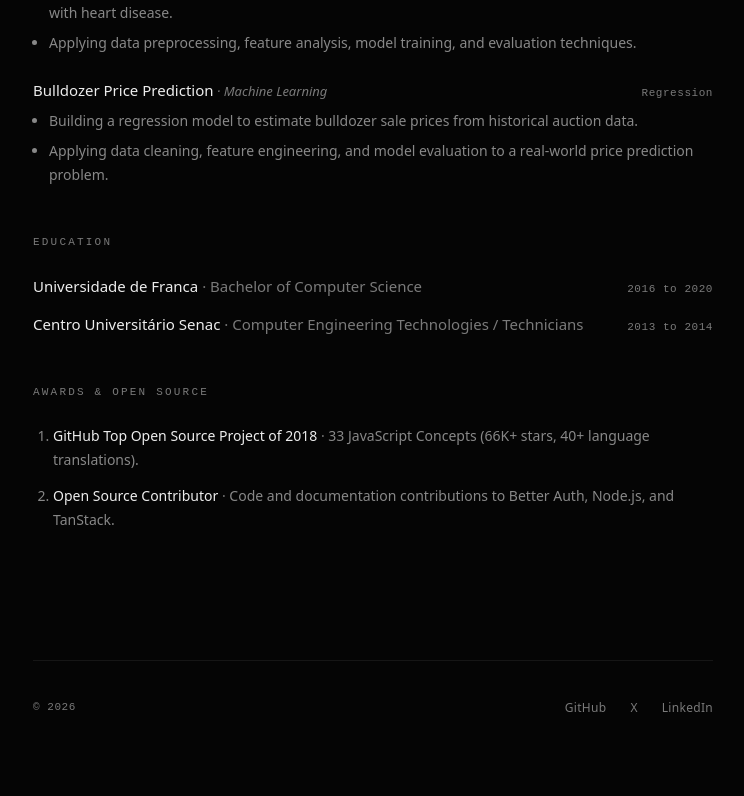
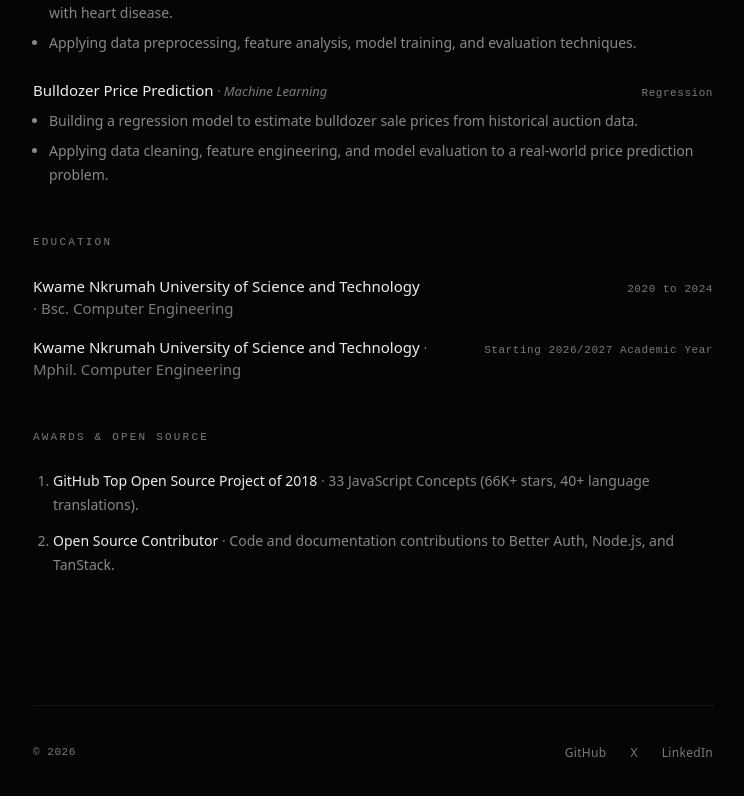
Before and after one commit to HerbertNtim/herbert, a React (Vite) app: page /resume in a window 1280 px wide. Shown: the part 2228-3024 px from the top of the page, without its empty margins (267-1011 px from the left). Built offline with nearby package versions, Linux system fonts and the light colour scheme.

Commit message:
updtated education

```diff
--- a/src/pages/Resume.tsx
+++ b/src/pages/Resume.tsx
@@ -177,25 +177,25 @@ export function Resume() {
         </h2>
         <div className="flex flex-col gap-4">
           <div className="flex flex-col gap-0.5 sm:flex-row sm:items-baseline sm:justify-between sm:gap-4">
-            <p className="text-[15px] font-medium text-fg">
-              Universidade de Franca{" "}
+            <p className="text-[15px] font-medium text-fg flex flex-col">
+              Kwame Nkrumah University of Science and Technology{" "}
               <span className="resume-muted font-normal text-fg-tertiary">
-                · Bachelor of Computer Science
+                · Bsc. Computer Engineering
               </span>
             </p>
             <span className="resume-muted shrink-0 font-mono text-[11px] tracking-wider text-fg-tertiary">
-              2016 to 2020
+              2020 to 2024
             </span>
           </div>
           <div className="flex flex-col gap-0.5 sm:flex-row sm:items-baseline sm:justify-between sm:gap-4">
             <p className="text-[15px] font-medium text-fg">
-              Centro Universitário Senac{" "}
+              Kwame Nkrumah University of Science and Technology{" "}
               <span className="resume-muted font-normal text-fg-tertiary">
-                · Computer Engineering Technologies / Technicians
+                · Mphil. Computer Engineering
               </span>
             </p>
             <span className="resume-muted shrink-0 font-mono text-[11px] tracking-wider text-fg-tertiary">
-              2013 to 2014
+              Starting 2026/2027 Academic Year
             </span>
           </div>
         </div>
```
